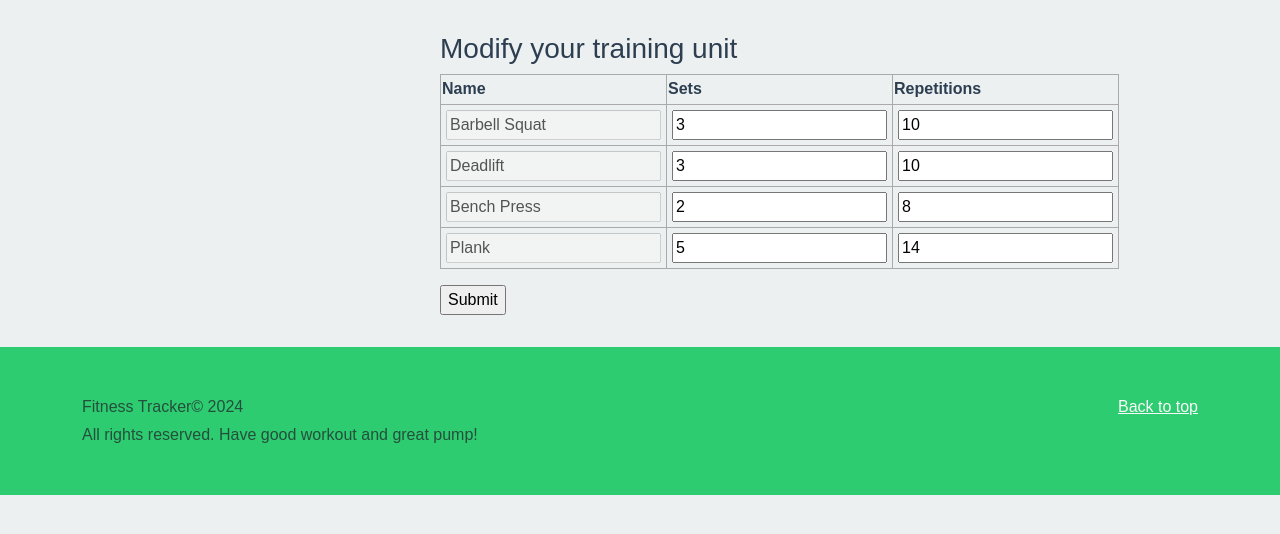
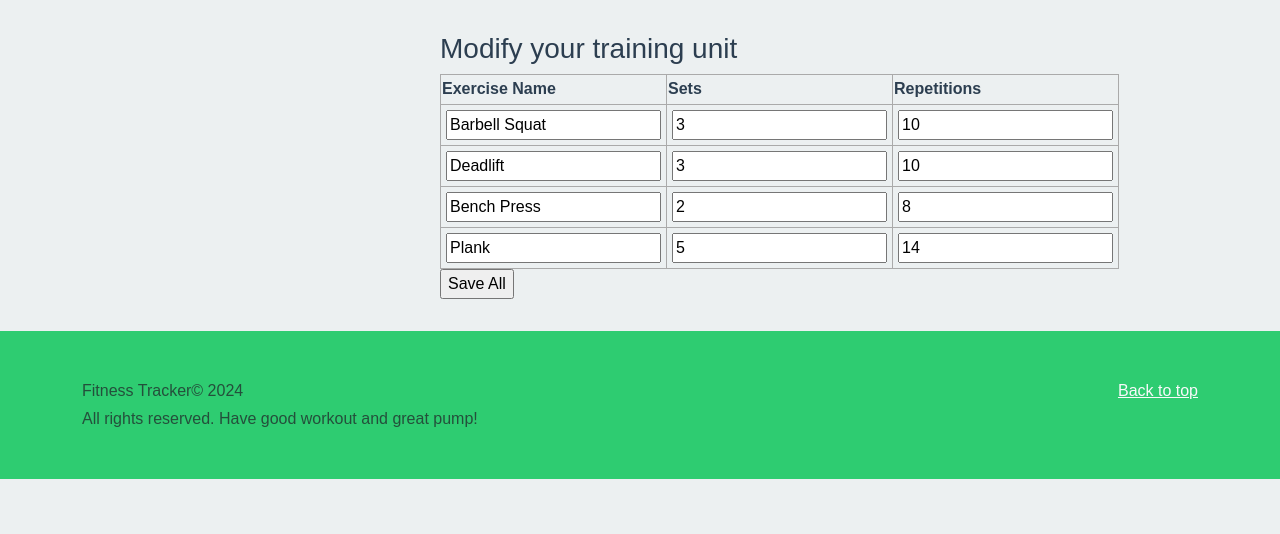
Before and after one commit to piotr-GG/fitness_tracker, a Flask app: page /tp/modify/1 in a window 1280 px wide. Shown: the part 84-618 px from the top of the page. Run offline with Flask 3, Linux system fonts and the light colour scheme; data comes from the database, SQL or seed files in the repository; some libraries are stand-ins or nearby versions.

Commit message:
Fixed the form for modyfying training units

```diff
--- a/ft_app/forms.py
+++ b/ft_app/forms.py
@@ -8,6 +8,7 @@
 from wtforms.fields.numeric import DecimalField
 from wtforms.fields.simple import SubmitField, HiddenField
 from wtforms.validators import StopValidation
+from flask_wtf import FlaskForm
 
 
 # TODO: Create new dir for forms only and separate custom validators into another Python module
@@ -78,14 +79,15 @@
 
 
 class ExerciseRecordForm(FormErrorPrinter):
-    ex_id = HiddenField('EX_id')
-    name = StringField('Name',
-                       validators=[],
-                       render_kw={"disabled": "disabled"})
-    sets = StringField('Sets', validators=[])
-    reps = StringField('Reps', validators=[])
+    ex_id = HiddenField('Exercise ID')
+    exercise_name = StringField('Exercise Name',
+                                validators=[validators.DataRequired()],
+                                render_kw={"readonly": "readonly"}
+                                )
+    sets = StringField('Sets', validators=[validators.DataRequired()])
+    reps = StringField('Reps', validators=[validators.DataRequired()])
 
 
-class ExerciseMainForm(FormErrorPrinter):
-    exercises = FieldList(FormField(ExerciseRecordForm), min_entries=1)
-    submit = SubmitField("Submit")
+class ExerciseMainForm(FlaskForm):
+    exercises = FieldList(FormField(ExerciseRecordForm))
+    submit = SubmitField("Save All")
--- a/ft_app/templates/training_planner/create_modify.html
+++ b/ft_app/templates/training_planner/create_modify.html
@@ -10,27 +10,30 @@
 <div class="content" style="margin-top: 2rem; margin-bottom: 2rem;">
     <h3>Modify your training unit</h3>
     {% if form.exercises %}
-        <table>
+    <form method="POST">
+        {{ form.hidden_tag() }}
+
+        <table border="1">
+            <thead>
                 <tr>
-                <th>Name</th>
+                    <th>Exercise Name</th>
                     <th>Sets</th>
                     <th>Repetitions</th>
                 </tr>
-             <form method="post">
+            </thead>
+            <tbody>
                 {% for exercise_form in form.exercises %}
                 <tr>
-                        {{ exercise_form.ex_id() }}
-                        <td><div>{{ exercise_form.name() }} </div></td>
-                        <td><div>{{ exercise_form.sets() }}</div></td>
-                        <td><div>{{ exercise_form.reps() }}</div></td>
+                    <td>{{ exercise_form.exercise_name.data }}</td>
+                    <td>{{ exercise_form.sets.data }}</td>
+                    <td>{{ exercise_form.reps.data }}</td>
                 </tr>
                 {% endfor %}
+            </tbody>
         </table>
-         <div style="margin-top: 1rem;">
-            {{ form.submit() }}
-         </div>
+
+        <input type="submit" value="Save All">
     </form>
-
 
     {% else %}
     <h2>No training unit!</h2>
--- a/ft_app/training_planner.py
+++ b/ft_app/training_planner.py
@@ -38,30 +38,31 @@
 @bp.route('/modify/<int:tp_unit_id>', methods=["POST", "GET"])
 def modify(tp_unit_id):
     training_plan_unit = get_training_plan_unit_by_id(tp_unit_id)
-    exercises_form_list = []
-    form = ExerciseMainForm(request.form)
+
+    form = ExerciseMainForm()
 
     if request.method == "POST":
+        form = ExerciseMainForm(request.form)
         if form.validate():
-            for i in request.form.items():
-                print(i)
+            for exercise_form in form.exercises:
+                exercise_id = exercise_form.ex_id.data
+                exercise_sets = exercise_form.sets.data
+                exercise_repetitions = exercise_form.reps.data
+                print(exercise_id, exercise_sets, exercise_repetitions)
         else:
             print(form.errors)
-        # print(request.form.items())
+
         return render_template("training_planner/create_modify.html",
                                form=None)
     else:
-        for exercise in training_plan_unit.exercise_records:
+        form = ExerciseMainForm(request.form)
+        for i, exercise in enumerate(training_plan_unit.exercise_records, start=1):
+
             ex_rec_form = ExerciseRecordForm()
-            ex_rec_form.ex_id.data = exercise.id
-            ex_rec_form.name.data = exercise.exercise.name
-            ex_rec_form.sets.data = exercise.sets
-            ex_rec_form.reps.data = exercise.repetitions
-
-            exercises_form_list.append(
-                ex_rec_form
-            )
-
-        form.exercises = exercises_form_list
+            ex_rec_form.ex_id.data = exercise.id  # Set the hidden ID field
+            ex_rec_form.exercise_name.data = exercise.exercise.name  # Assign exercise name to name field
+            ex_rec_form.sets.data = exercise.sets  # Assign sets value
+            ex_rec_form.reps.data = exercise.repetitions  # Assign repetitions value
+            form.exercises.append_entry(ex_rec_form)  # Append to the FieldList
         return render_template("training_planner/create_modify.html",
                                form=form)
```
Lines whose indentation alone changed are shown as unchanged.
